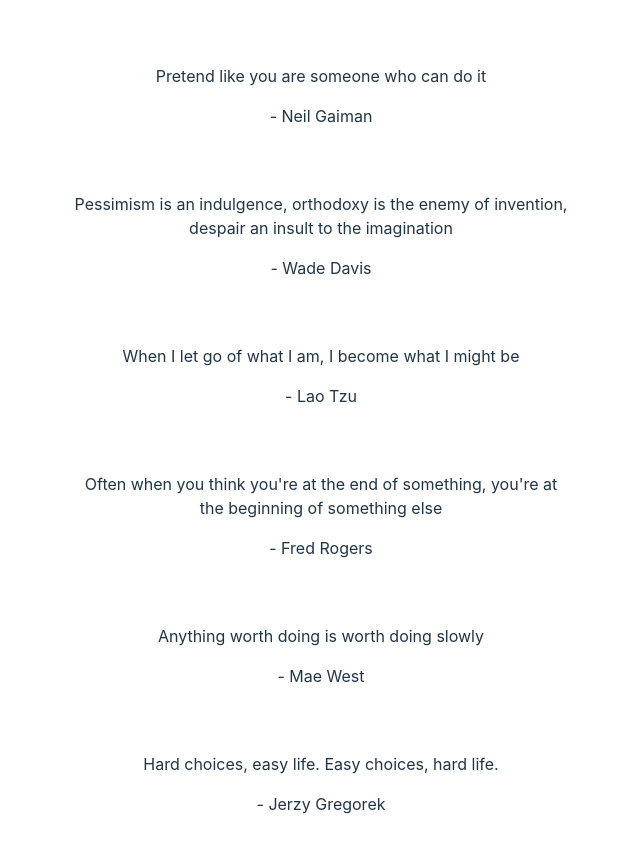
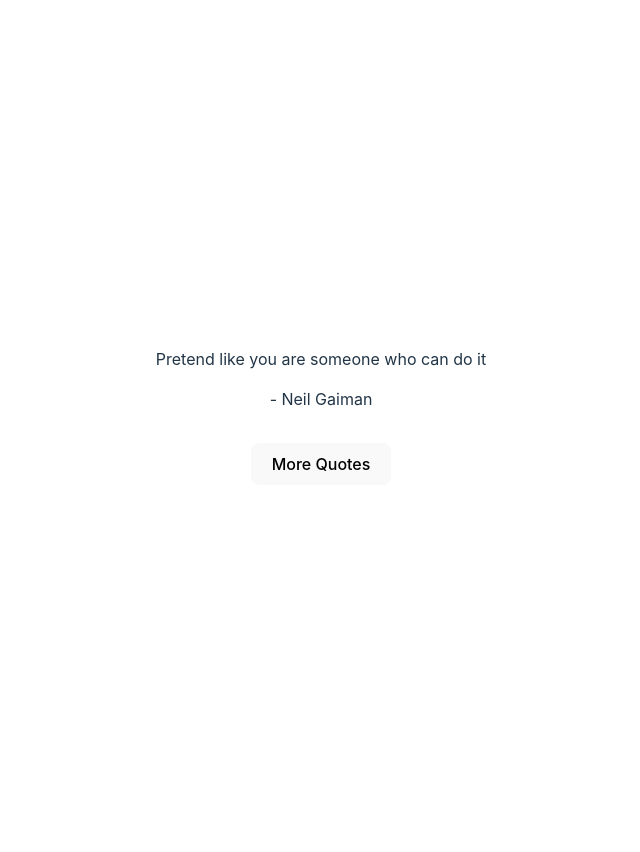
Before and after one commit to neildevas/pretend-like-you-are-someone-who-can-do-it, a React (Vite) app: page / in a window 1280 px wide. Shown: the top 852 px of the page, without its empty margins (319-959 px from the left). After the commit the page ends 800 px from the top, so only its background shows below. Built offline with nearby package versions, Linux system fonts and the light colour scheme.

Commit message:
button that shows or hdies quotes

```diff
--- a/src/App.tsx
+++ b/src/App.tsx
@@ -1,7 +1,9 @@
 import './App.css'
+import {useReducer} from "react";
 
 const quotes = [{
-  quote: "Pretend like you are someone who can do it", author: "Neil Gaiman",
+  quote: "Pretend like you are someone who can do it",
+  author: "Neil Gaiman",
 }, {
   quote: "Pessimism is an indulgence, orthodoxy is the enemy of invention, despair an insult to the imagination",
   author: "Wade Davis"
@@ -12,16 +14,15 @@
   quote: "Often when you think you're at the end of something, you're at the beginning of something else",
   author: "Fred Rogers"
 }, {
-  quote: "Anything worth doing is worth doing slowly",
-  author: "Mae West"
-}, {
   quote: "Hard choices, easy life. Easy choices, hard life.", author: "Jerzy Gregorek"
 }];
 
 function App() {
+  const [showAllQuotes, toggleShowAllQuotes] = useReducer(val => !val, false);
+  const visibleQuotes = showAllQuotes ? quotes : [quotes[0]];
   return (
     <div className="App">
-      {quotes.map(({ quote, author }, index) => (
+      {visibleQuotes.map(({ quote, author }, index) => (
         <div className={"card"} key={index}>
           <p>
             {quote}
@@ -31,6 +32,9 @@
           </p>
         </div>
       ))}
+      <button onClick={toggleShowAllQuotes}>
+        {showAllQuotes ? 'Less' : 'More'} Quotes
+      </button>
     </div>
   )
 }
```
